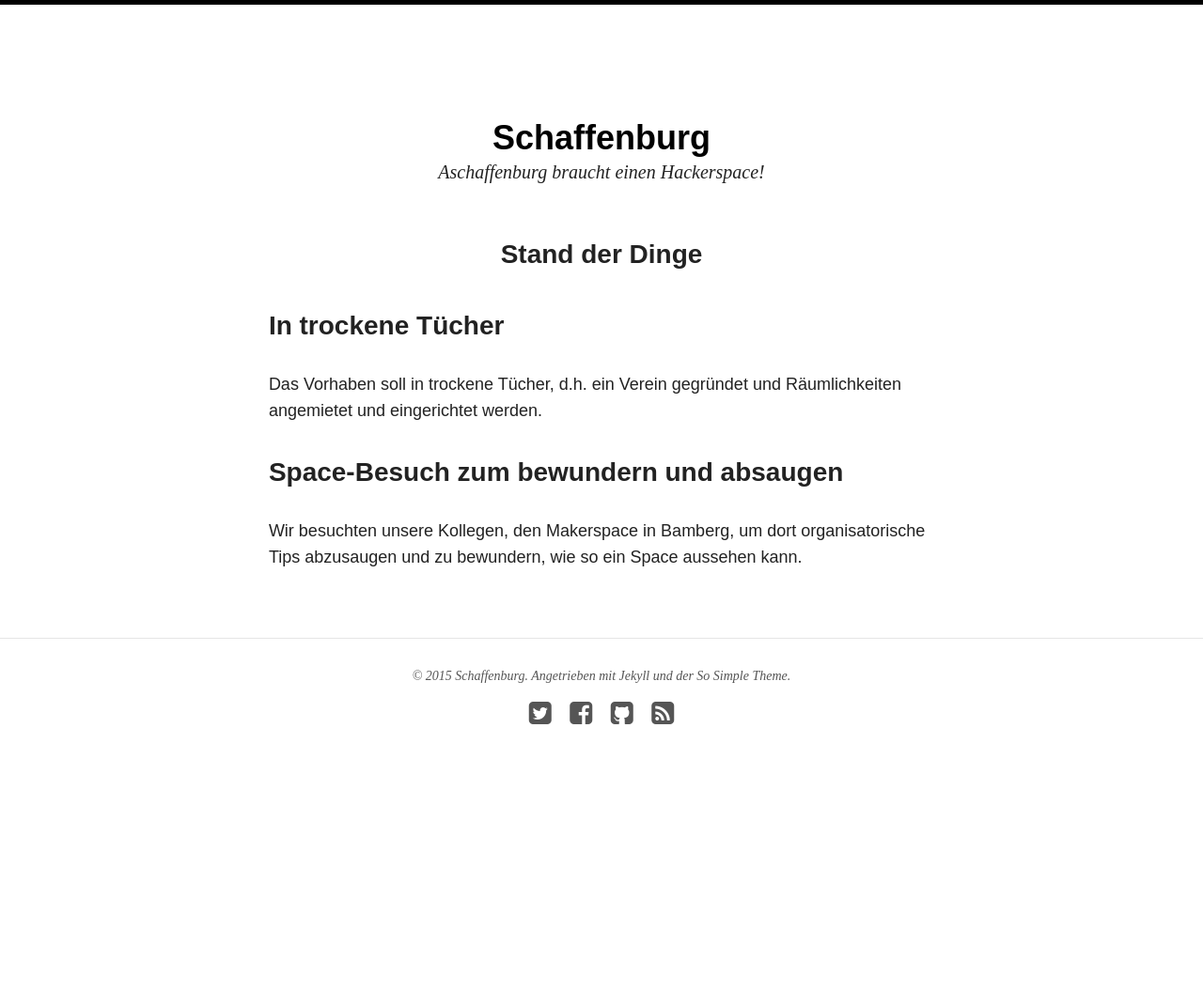
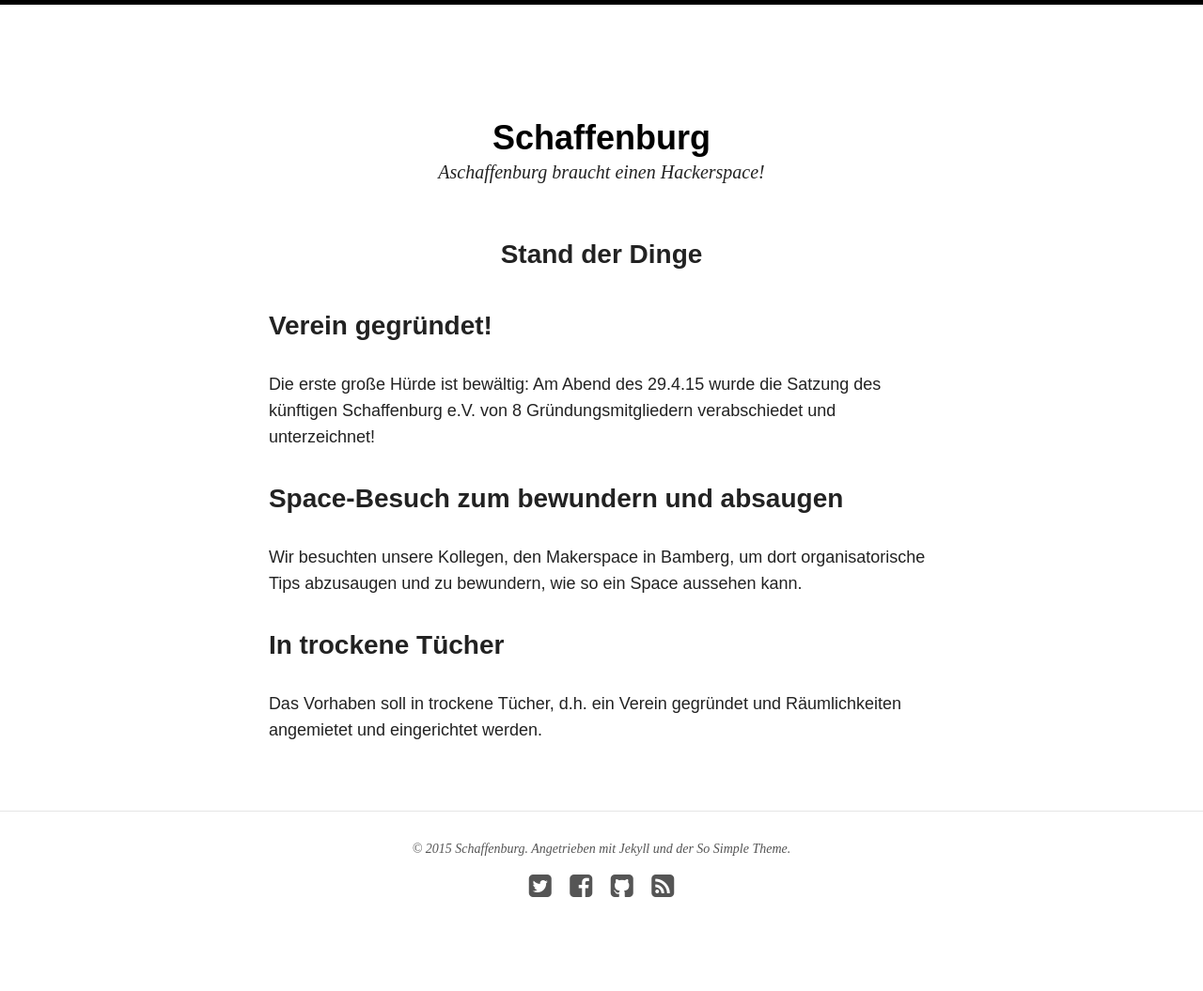
Before and after one commit to Schaffenburg/schaffenburg.github.io, a Jekyll site: the page built from neues/index.md, in a window 1280 px wide. Shown: the whole page at 94% size. Built offline with Jekyll 4.4.1, drawn with Linux system fonts in a browser that asks for light colours; nearby versions of some CDN libraries; before the commit the page ends 900 px from its top, so only the background shows below that.

Commit message:
vereinsgründung geaddet

```diff
--- a/neues/index.md
+++ b/neues/index.md
@@ -8,11 +8,14 @@ modified: 2014-08-08T19:44:38.564948-04:00
 ---
 ### <center>Stand der Dinge</center>
 
-### In trockene Tücher
-Das Vorhaben soll in trockene Tücher, d.h. ein Verein gegründet und
-Räumlichkeiten angemietet und eingerichtet werden.
+### Verein gegründet!
+Die erste große Hürde ist bewältig: Am Abend des 29.4.15 wurde die Satzung des künftigen Schaffenburg e.V. von 8 Gründungsmitgliedern verabschiedet und unterzeichnet!
 
 ### Space-Besuch zum bewundern und absaugen
 Wir besuchten unsere Kollegen, den Makerspace in Bamberg, um dort
 organisatorische Tips abzusaugen und zu bewundern, wie so ein Space
 aussehen kann.
+
+### In trockene Tücher
+Das Vorhaben soll in trockene Tücher, d.h. ein Verein gegründet und
+Räumlichkeiten angemietet und eingerichtet werden.
```
